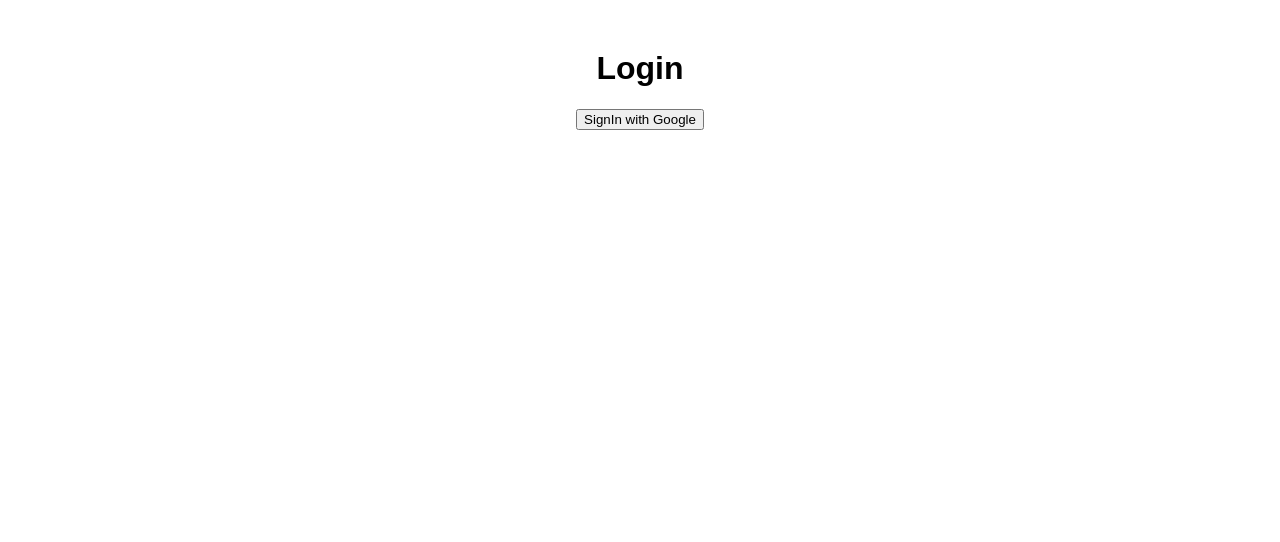
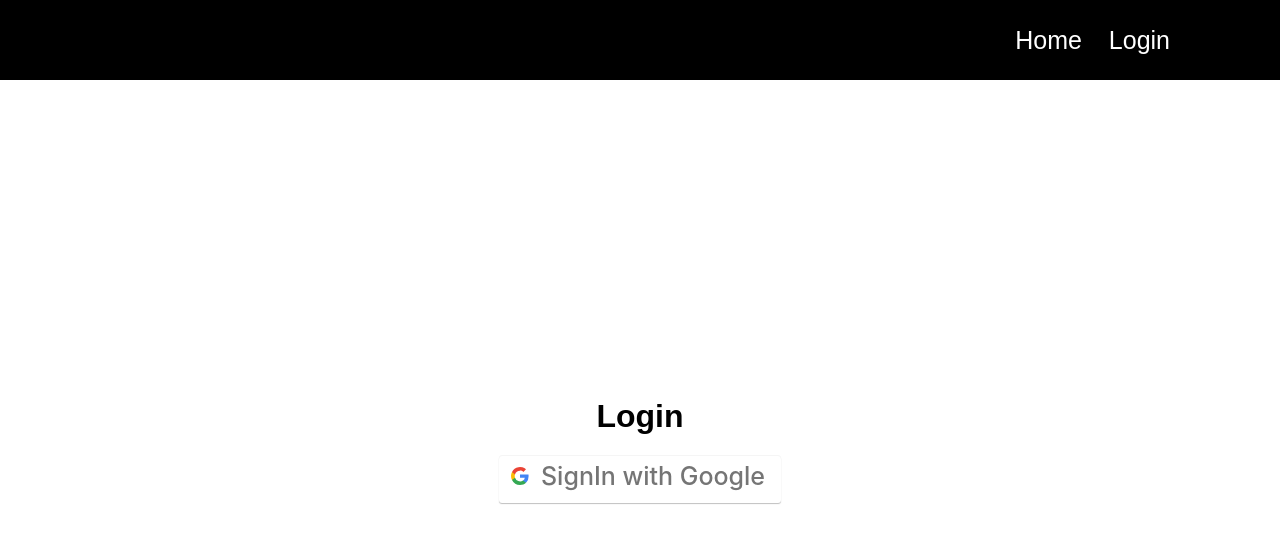
Before and after one commit to Minahil-Muhammad-Moiz/social-media-project, a React (Create React App) app: page /login in a window 1280 px wide. Shown: the top 542 px of the page. Built offline with nearby package versions, Linux system fonts and the light colour scheme; no server answers.

Commit message:
added Create Post component

```diff
--- a/src/App.tsx
+++ b/src/App.tsx
@@ -4,6 +4,7 @@ import './App.css';
 import Home from './Pages/Home';
 import Login from './Pages/Login';
 import Nav from './Components/Nav';
+import CreatePost from './Pages/CreatePost';
 
 function App() {
   return (
@@ -13,6 +14,7 @@ function App() {
         <Routes>
           <Route path='/' element={<Home/>}/>
           <Route path='/login' element={<Login/>}/>
+          <Route path='/createPost' element={<CreatePost/>}/>
         </Routes>
       </Router>
     </div>
--- a/src/Components/Nav.tsx
+++ b/src/Components/Nav.tsx
@@ -10,20 +10,26 @@ const Nav = () => {
     await signOut(auth);
   };
   return (
-    <>
-      <Link to="/">Home</Link>
-      <Link to="/login">Login</Link>
-      <div>
+    <div className="navbar">
+      <div className="links">
+        <Link to="/"> Home </Link>
+        {!user ? (
+          <Link to="/login"> Login </Link>
+        ) : (
+          <Link to="/CreatePost"> +Post </Link>
+        )}
+      </div>
+      <div className="user">
         {user && (
           <>
             <p>{user?.displayName}</p>
-            <img src={user?.photoURL || "profile picture"} />
+            <img src={user?.photoURL || "profile picture"} width='20' height='20' />
             <br />
             <button onClick={logout}>Log Out</button>
           </>
         )}
       </div>
-    </>
+    </div>
   );
 };
 
--- /dev/null
+++ b/src/Pages/CreatePost.tsx
@@ -0,0 +1,9 @@
+import React from 'react'
+
+const CreatePost = () => {
+  return (
+    <div>CreatePost</div>
+  )
+}
+
+export default CreatePost
--- a/src/Pages/Login.tsx
+++ b/src/Pages/Login.tsx
@@ -12,9 +12,9 @@ const Login = () => {
       navigate('/')
     }
   return (
-    <div>
+    <div className='loginPage'>
       <h1>Login</h1>
-        <button onClick={googleSignin}>SignIn with Google</button>
+        <button onClick={googleSignin} className='login-with-google-btn'>SignIn with Google</button>
     </div>
   )
 }
```
